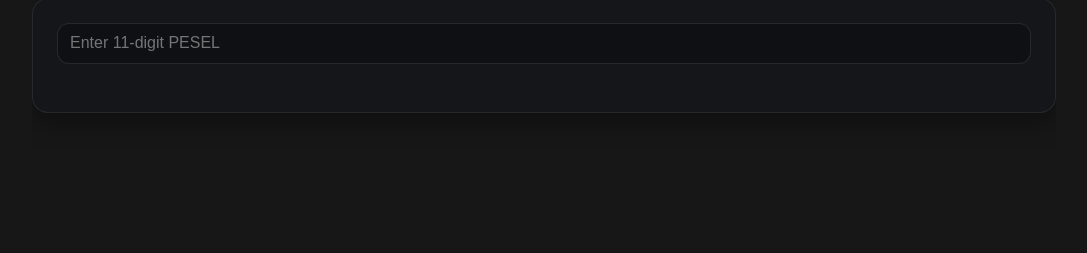
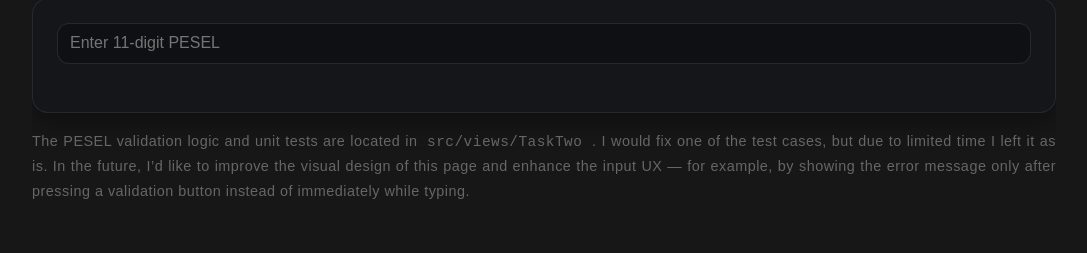
Before and after one commit to OllaWilk/Contelizer, a React (Vite) app: page /task-two in a window 1280 px wide. Shown: the part 468-721 px from the top of the page, without its empty margins (96-1183 px from the left). Built offline with nearby package versions, Linux system fonts and the light colour scheme.

Commit message:
docs: add project note about test location, future UI improvements and better input UX

```diff
--- a/src/views/TaskTwo/TaskTwo.tsx
+++ b/src/views/TaskTwo/TaskTwo.tsx
@@ -20,6 +20,13 @@ export const TaskTwo = () => {
         />
         {message && <ErrorBlock title="sorry" message={message} />}
       </Card>
+      <p style={{ marginTop: '1rem', fontSize: '0.9rem', color: '#666' }}>
+        The PESEL validation logic and unit tests are located in
+        <code> src/views/TaskTwo </code>. I would fix one of the test cases, but due to limited time
+        I left it as is. In the future, I’d like to improve the visual design of this page and
+        enhance the input UX — for example, by showing the error message only after pressing a
+        validation button instead of immediately while typing.
+      </p>
     </div>
   );
 };
```
